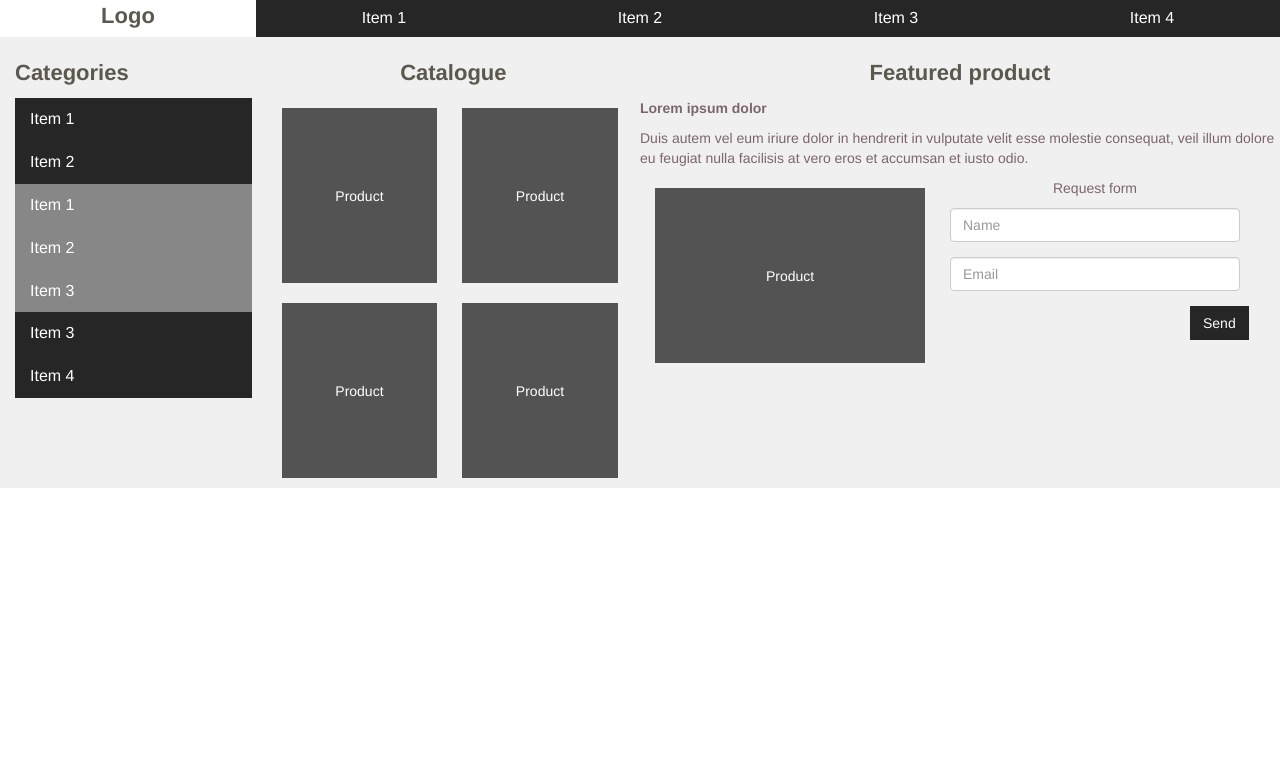
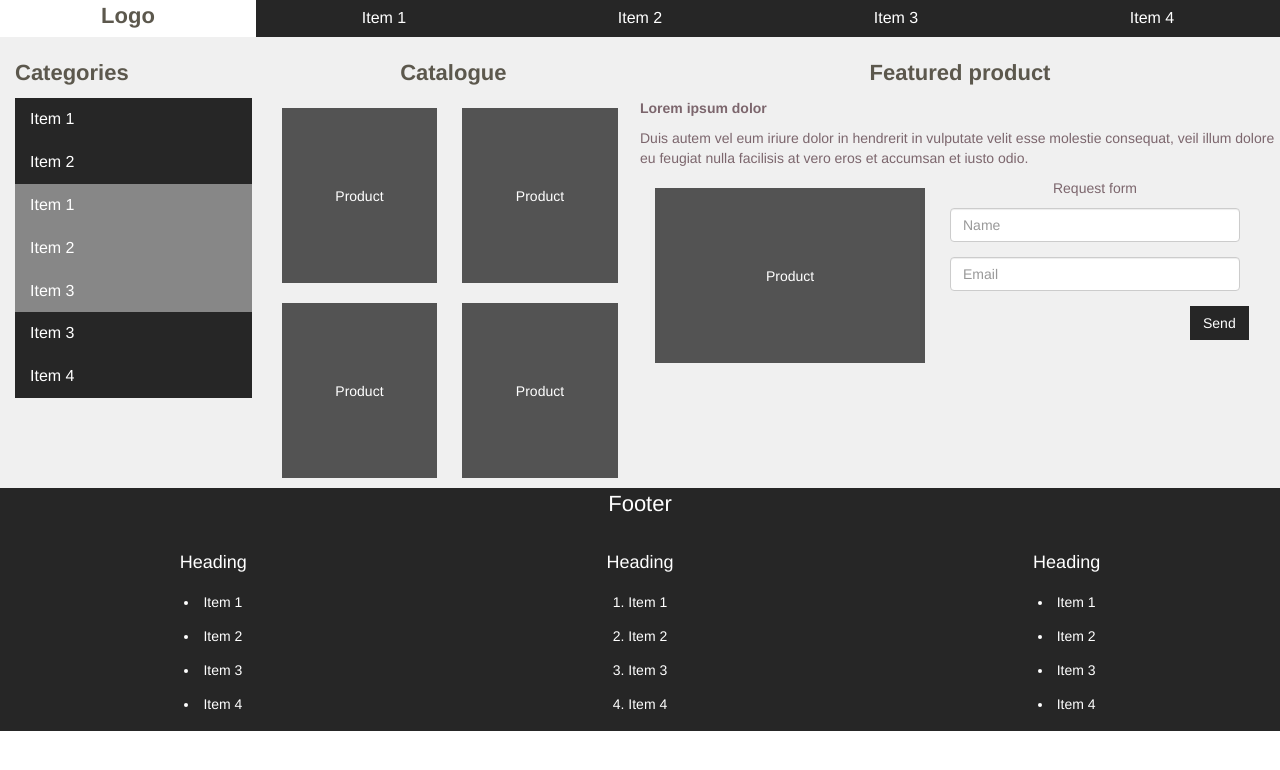
Before and after one commit to manuabalos/BQ---Prueba-tecnica, a plain HTML site: page index.html in a window 1280 px wide. Drawn offline with nearby package versions, Linux system fonts and the light colour scheme.

Commit message:
Añadido el footer

```diff
--- a/estilo.css
+++ b/estilo.css
@@ -98,6 +98,33 @@ header{
 	color: rgba(255,255,255,1) !important;
 }
 
+/* Footer */
+
+footer{
+	background-color: rgba(38,38,38,1);
+	color: rgba(255,255,255,1);
+}
+
+.footer-list{
+	text-align: center;
+	list-style-position:inside;
+	margin-top: 20px;
+	padding: 0px;
+}
+
+.footer-list li{
+	padding-top: 7px;
+	padding-bottom: 7px;
+}
+
+.footer-title{
+	font-size: 22px;
+}
+
+.footer-heading{
+	font-size: 18px;
+}
+
 /* Configurando header para las 5 columnas */
 .col-xs-20,
 .col-sm-20,
--- a/index.html
+++ b/index.html
@@ -81,10 +81,47 @@
 							</form>
 				   		</div>
 			   		</div>
-
 			  	</div>
 			</div>
     	</section>
+
+    	<footer class="container-fluid">
+    		<div class="row text-center">
+    				<p class="footer-title">Footer</p>
+    		</div>
+
+    		<div class="row">
+    			<div class="col-md-4">
+    				<ul class="footer-list">
+    					<p class="text-center footer-heading">Heading</p>
+    					<li>Item 1</li>
+    					<li>Item 2</li>
+    					<li>Item 3</li>
+    					<li>Item 4</li>
+    				</ul>
+    			</div>
+
+    		    <div class="col-md-4">
+    				<ol class="footer-list">
+    					<p class="text-center footer-heading">Heading</p>
+    					<li>Item 1</li>
+    					<li>Item 2</li>
+    					<li>Item 3</li>
+    					<li>Item 4</li>
+    				</ul>
+    			</div>
+
+    			<div class="col-md-4">
+    				<ul class="footer-list">
+    					<p class="text-center footer-heading">Heading</p>
+    					<li>Item 1</li>
+    					<li>Item 2</li>
+    					<li>Item 3</li>
+    					<li>Item 4</li>
+    				</ul>
+    			</div>
+    		</div>
+    	</footer>
 
     	<script src="//code.jquery.com/jquery-1.11.3.min.js"></script>
     	<script type="text/javascript" src="http://code.jquery.com/jquery-latest.min.js"></script>
```
